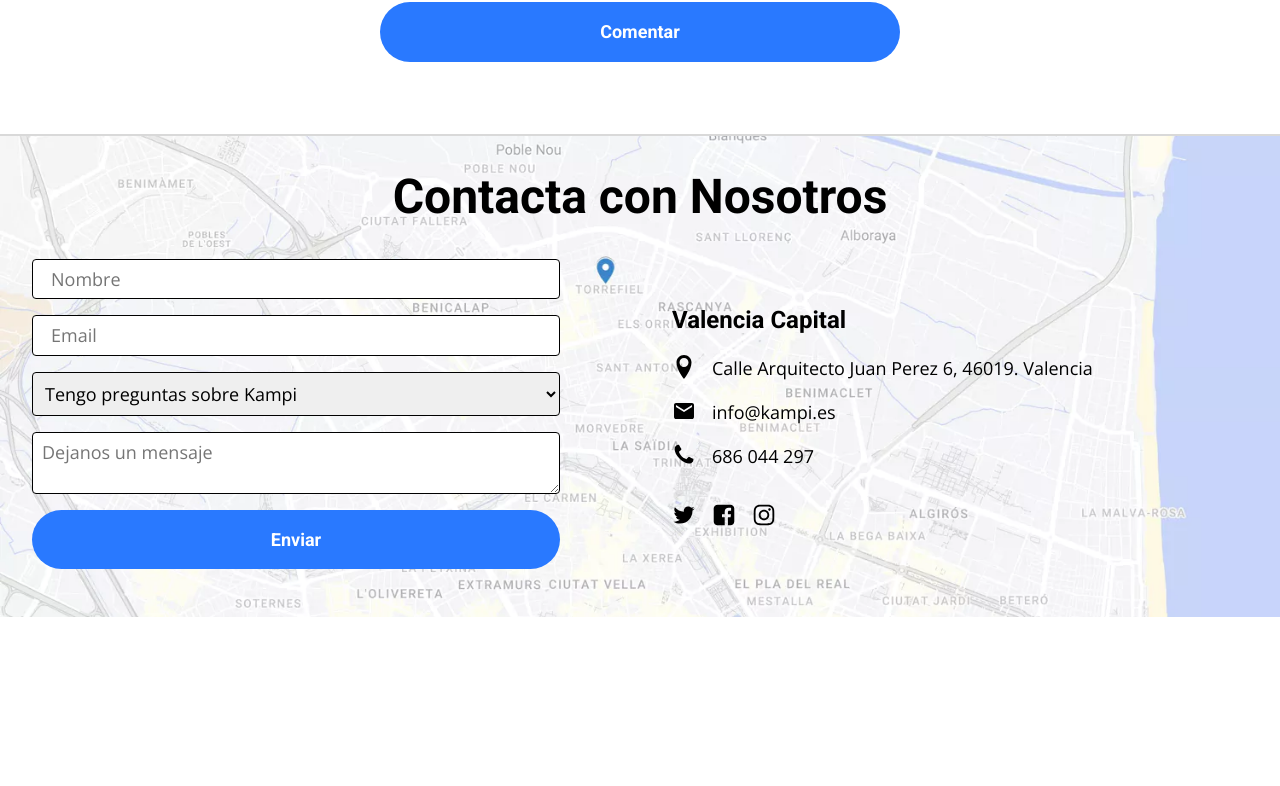
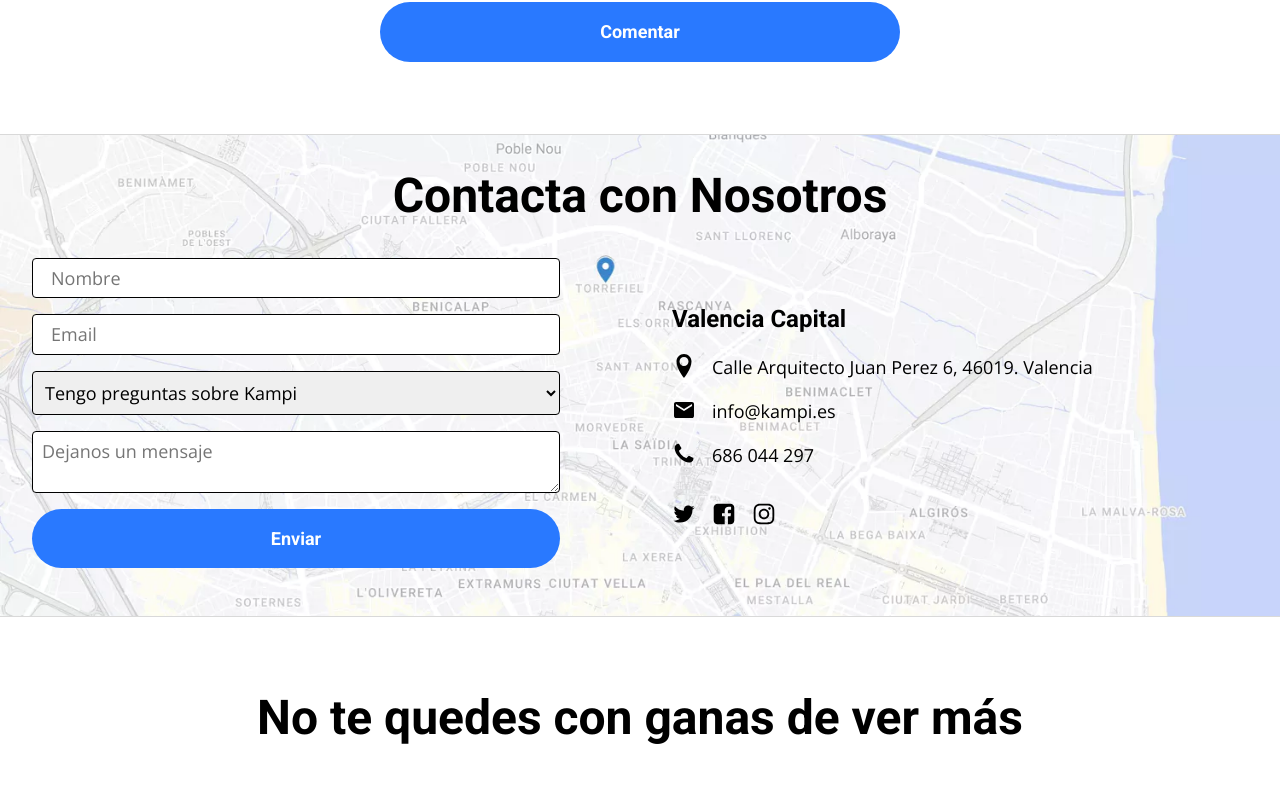
Before and after one commit to MasteringBOX/Kampi-Teleporthq-Next, a Next.js app: page /home in a window 1280 px wide. Shown: the part 5389-6175 px from the top of the page. Before the commit the page ends 6006 px from the top, so only its background shows below. Built offline with nearby package versions, Linux system fonts and the light colour scheme.

Commit message:
Testing Slow production response time by creating a new page

```diff
--- a/pages/home.js
+++ b/pages/home.js
@@ -28,8 +28,9 @@ const Home2 = (props) => {
                 <SectionSeparator rootClassName="section-separator-root-class-name4"></SectionSeparator>
                 <Testimonials></Testimonials>
                 <SectionSeparator rootClassName="section-separator-root-class-name5"></SectionSeparator>
-                <SectionSeparator></SectionSeparator>
                 <Contact></Contact>
+                <SectionSeparator rootClassName="section-separator-root-class-name5"></SectionSeparator>
+                <Gallery></Gallery>
                 </div>
             <style jsx>
                 {`
```
